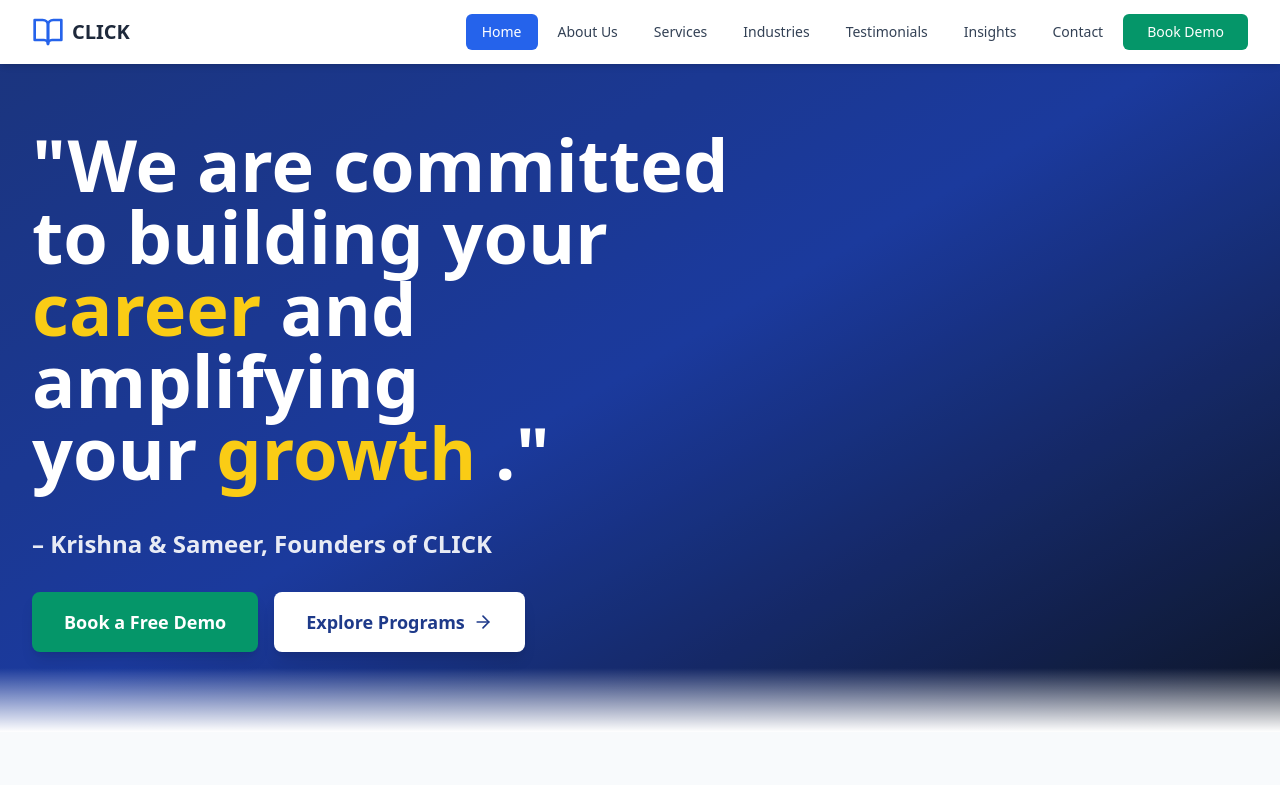
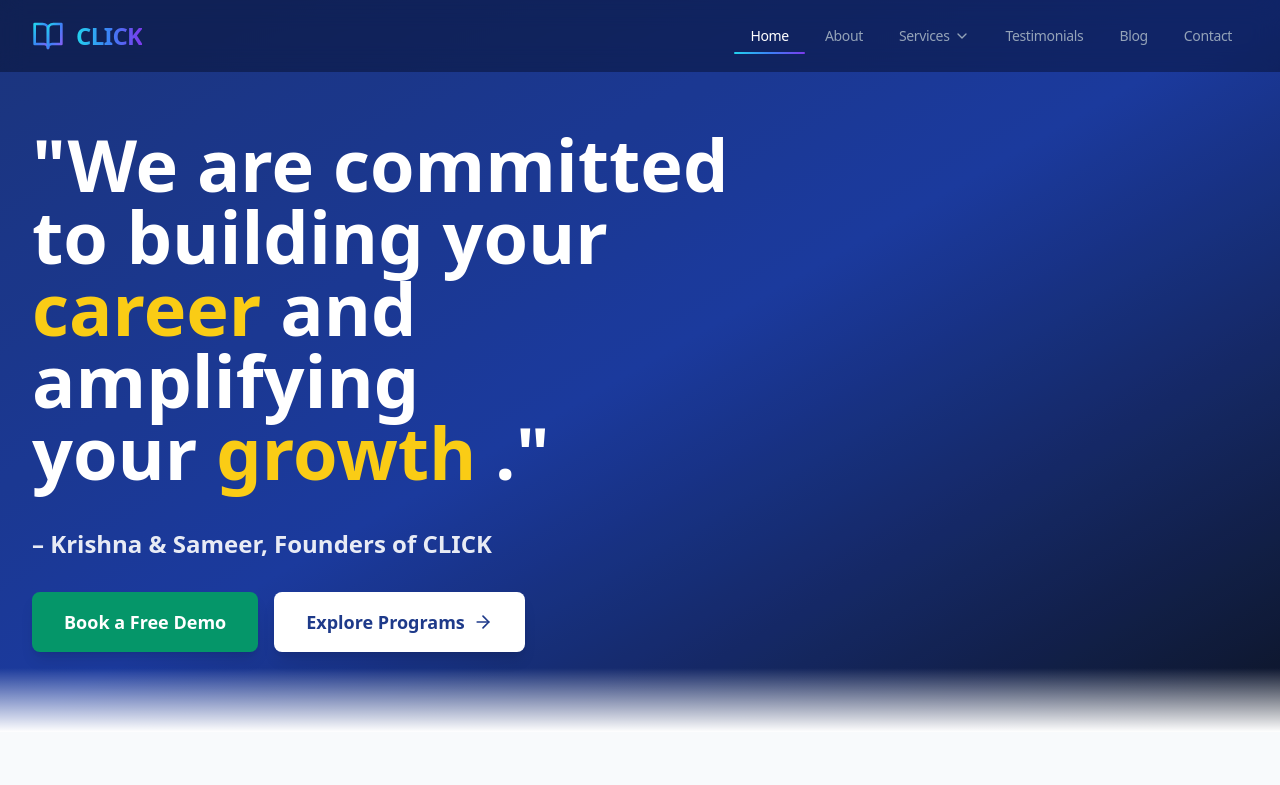
Before and after one commit to elevate-iiitn/C.L.I.C.K, a React (Vite) app: page / in a window 1280 px wide. Shown: the top 785 px of the page. Built offline with nearby package versions, Linux system fonts and the light colour scheme.

Commit message:
Updated Navbar added Animations on hover added dropdown on services made it transparent

```diff
--- a/src/components/Navbar.tsx
+++ b/src/components/Navbar.tsx
@@ -1,5 +1,5 @@
-import { Menu, X, BookOpen } from 'lucide-react';
-import { useState } from 'react';
+import { Menu, X, BookOpen, ChevronDown } from 'lucide-react';
+import { useState, useEffect } from 'react';
 
 interface NavbarProps {
   currentPage: string;
@@ -8,90 +8,264 @@ interface NavbarProps {
 
 export default function Navbar({ currentPage, onNavigate }: NavbarProps) {
   const [isMenuOpen, setIsMenuOpen] = useState(false);
+  const [isScrolled, setIsScrolled] = useState(false);
+  const [isServicesOpen, setIsServicesOpen] = useState(false);
+  const [isMobileServicesOpen, setIsMobileServicesOpen] = useState(false);
+
+  useEffect(() => {
+    const handleScroll = () => {
+      setIsScrolled(window.scrollY > 20);
+    };
+    window.addEventListener('scroll', handleScroll);
+    return () => window.removeEventListener('scroll', handleScroll);
+  }, []);
 
   const navItems = [
     { id: 'home', label: 'Home' },
-    { id: 'about', label: 'About Us' },
-    { id: 'services', label: 'Services' },
-    { id: 'industries', label: 'Industries' },
+    { id: 'about', label: 'About' },
+    { id: 'services', label: 'Services', hasDropdown: true },
     { id: 'testimonials', label: 'Testimonials' },
-    { id: 'blog', label: 'Insights' },
+    { id: 'blog', label: 'Blog' },
     { id: 'contact', label: 'Contact' },
   ];
 
+  const serviceItems = [
+    { id: 'courses', label: 'Courses', active: true },
+    { id: 'seminars', label: 'Seminars', comingSoon: true },
+    { id: 'events', label: 'Live Events', comingSoon: true },
+  ];
+
   return (
-    <nav className="bg-white shadow-md fixed w-full top-0 z-50">
-      <div className="max-w-7xl mx-auto px-4 sm:px-6 lg:px-8">
-        <div className="flex justify-between items-center h-16">
-          <div className="flex items-center cursor-pointer" onClick={() => onNavigate('home')}>
-            <BookOpen className="h-8 w-8 text-blue-600" />
-            <span className="ml-2 text-xl font-bold text-slate-800">CLICK</span>
+    <>
+      <nav
+        className={`fixed w-full top-0 z-50 transition-all duration-500 ${
+          isScrolled
+            ? 'bg-slate-950/60 backdrop-blur-xl shadow-lg shadow-cyan-500/10'
+            : 'bg-slate-950/40 backdrop-blur-md'
+        }`}
+        style={{
+          height: isScrolled ? '64px' : '72px',
+        }}
+      >
+        <div className="max-w-7xl mx-auto px-4 sm:px-6 lg:px-8 h-full">
+          <div className="flex justify-between items-center h-full">
+            {/* Logo */}
+            <div
+              className="flex items-center cursor-pointer group"
+              onClick={() => onNavigate('home')}
+            >
+              <div className="relative">
+                <BookOpen className="h-8 w-8 text-transparent bg-gradient-to-r from-cyan-400 via-blue-500 to-violet-600 bg-clip-text transition-transform duration-300 group-hover:scale-110"
+                  style={{ stroke: 'url(#logo-gradient)' }}
+                />
+                <svg width="0" height="0">
+                  <defs>
+                    <linearGradient id="logo-gradient" x1="0%" y1="0%" x2="100%" y2="100%">
+                      <stop offset="0%" stopColor="#22d3ee" />
+                      <stop offset="50%" stopColor="#3b82f6" />
+                      <stop offset="100%" stopColor="#8b5cf6" />
+                    </linearGradient>
+                  </defs>
+                </svg>
+              </div>
+              <span className="ml-3 text-2xl font-bold bg-gradient-to-r from-cyan-400 via-blue-500 to-violet-600 bg-clip-text text-transparent tracking-tight">
+                CLICK
+              </span>
             </div>
 
+            {/* Desktop Navigation */}
             <div className="hidden md:flex items-center space-x-1">
               {navItems.map((item) => (
+                <div key={item.id} className="relative">
+                  {item.hasDropdown ? (
+                    <div
+                      className="relative"
+                      onMouseEnter={() => setIsServicesOpen(true)}
+                      onMouseLeave={() => setIsServicesOpen(false)}
+                    >
                       <button
-                key={item.id}
-                onClick={() => onNavigate(item.id)}
-                className={`px-4 py-2 rounded-md text-sm font-medium transition-colors ${
-                  currentPage === item.id
-                    ? 'bg-blue-600 text-white'
-                    : 'text-slate-700 hover:bg-slate-100'
+                        className={`px-4 py-2 rounded-lg text-sm font-medium tracking-tight transition-all duration-300 flex items-center gap-1 ${
+                          currentPage === item.id || currentPage === 'courses'
+                            ? 'text-white relative'
+                            : 'text-slate-400 hover:text-white'
                         }`}
                       >
                         {item.label}
+                        <ChevronDown className={`h-4 w-4 transition-transform duration-300 ${isServicesOpen ? 'rotate-180' : ''}`} />
+                        {(currentPage === item.id || currentPage === 'courses') && (
+                          <span className="absolute bottom-0 left-0 right-0 h-0.5 bg-gradient-to-r from-cyan-400 via-blue-500 to-violet-600 rounded-full shadow-lg shadow-cyan-500/50" />
+                        )}
+                      </button>
+
+                      {/* Dropdown */}
+                      <div
+                        className={`absolute top-full left-0 mt-2 w-56 transition-all duration-300 ${
+                          isServicesOpen ? 'opacity-100 translate-y-0 pointer-events-auto' : 'opacity-0 -translate-y-2 pointer-events-none'
+                        }`}
+                      >
+                        <div className="bg-slate-900/95 backdrop-blur-xl rounded-xl border border-slate-700/50 shadow-2xl shadow-cyan-500/10 overflow-hidden">
+                          {serviceItems.map((service) => (
+                            <button
+                              key={service.id}
+                              onClick={() => {
+                                if (!service.comingSoon) {
+                                  onNavigate(service.id);
+                                  setIsServicesOpen(false);
+                                }
+                              }}
+                              className={`w-full text-left px-4 py-3 text-sm transition-all duration-300 flex items-center justify-between ${
+                                service.comingSoon
+                                  ? 'text-slate-500 cursor-not-allowed'
+                                  : currentPage === service.id
+                                  ? 'text-white bg-gradient-to-r from-cyan-500/10 to-violet-500/10 border-l-2 border-cyan-400'
+                                  : 'text-slate-300 hover:text-white hover:bg-slate-800/50'
+                              }`}
+                            >
+                              <span>{service.label}</span>
+                              {service.comingSoon && (
+                                <span className="text-xs px-2 py-0.5 bg-slate-800 rounded-full text-slate-400">Soon</span>
+                              )}
                             </button>
                           ))}
+                        </div>
+                      </div>
+                    </div>
+                  ) : (
                     <button
+                      onClick={() => onNavigate(item.id)}
+                      className={`px-4 py-2 rounded-lg text-sm font-medium tracking-tight transition-all duration-300 relative group ${
+                        currentPage === item.id
+                          ? 'text-white'
+                          : 'text-slate-400 hover:text-white'
+                      }`}
+                    >
+                      {item.label}
+                      {currentPage === item.id && (
+                        <span className="absolute bottom-0 left-0 right-0 h-0.5 bg-gradient-to-r from-cyan-400 via-blue-500 to-violet-600 rounded-full shadow-lg shadow-cyan-500/50" />
+                      )}
+                      {currentPage !== item.id && (
+                        <span className="absolute bottom-0 left-0 right-0 h-0.5 bg-gradient-to-r from-cyan-400 via-blue-500 to-violet-600 rounded-full shadow-lg shadow-cyan-500/50 scale-x-0 group-hover:scale-x-100 transition-transform duration-300 origin-left" />
+                      )}
+                    </button>
+                  )}
+                </div>
+              ))}
+
+              {/* Get Started Button */}
+              {/* <button
                 onClick={() => onNavigate('contact')}
-              className="ml-4 px-6 py-2 bg-emerald-600 text-white rounded-md text-sm font-medium hover:bg-emerald-700 transition-colors"
+                className="ml-4 px-6 py-2.5 bg-gradient-to-r from-cyan-500/10 to-violet-500/10 backdrop-blur-sm text-white rounded-lg text-sm font-medium border border-cyan-500/20 hover:border-cyan-400/40 transition-all duration-300 hover:shadow-lg hover:shadow-cyan-500/25 hover:scale-105"
               >
-              Book Demo
-            </button>
+                Get Started
+              </button> */}
             </div>
 
+            {/* Mobile Menu Button */}
             <div className="md:hidden">
               <button
                 onClick={() => setIsMenuOpen(!isMenuOpen)}
-              className="text-slate-700 hover:text-slate-900"
+                className="text-slate-300 hover:text-white transition-colors duration-300 p-2"
               >
                 {isMenuOpen ? <X className="h-6 w-6" /> : <Menu className="h-6 w-6" />}
               </button>
             </div>
           </div>
         </div>
+      </nav>
 
-      {isMenuOpen && (
-        <div className="md:hidden bg-white border-t">
-          <div className="px-2 pt-2 pb-3 space-y-1">
+      {/* Mobile Menu */}
+      <div
+        className={`fixed inset-y-0 right-0 w-full max-w-sm bg-slate-950/95 backdrop-blur-2xl z-40 md:hidden transition-transform duration-500 ease-in-out ${
+          isMenuOpen ? 'translate-x-0' : 'translate-x-full'
+        }`}
+      >
+        <div className="flex flex-col h-full pt-20 px-6 pb-6 overflow-y-auto">
           {navItems.map((item) => (
+            <div key={item.id}>
+              {item.hasDropdown ? (
+                <div>
                   <button
-                key={item.id}
+                    onClick={() => setIsMobileServicesOpen(!isMobileServicesOpen)}
+                    className={`w-full text-left px-4 py-3 rounded-lg text-base font-medium tracking-tight transition-all duration-300 flex items-center justify-between ${
+                      currentPage === item.id || currentPage === 'courses'
+                        ? 'text-white bg-gradient-to-r from-cyan-500/10 to-violet-500/10'
+                        : 'text-slate-400 hover:text-white hover:bg-slate-800/50'
+                    }`}
+                  >
+                    {item.label}
+                    <ChevronDown className={`h-5 w-5 transition-transform duration-300 ${isMobileServicesOpen ? 'rotate-180' : ''}`} />
+                  </button>
+
+                  <div
+                    className={`overflow-hidden transition-all duration-300 ${
+                      isMobileServicesOpen ? 'max-h-48 opacity-100' : 'max-h-0 opacity-0'
+                    }`}
+                  >
+                    <div className="pl-4 mt-2 space-y-1">
+                      {serviceItems.map((service) => (
+                        <button
+                          key={service.id}
+                          onClick={() => {
+                            if (!service.comingSoon) {
+                              onNavigate(service.id);
+                              setIsMenuOpen(false);
+                              setIsMobileServicesOpen(false);
+                            }
+                          }}
+                          className={`w-full text-left px-4 py-2.5 rounded-lg text-sm transition-all duration-300 flex items-center justify-between ${
+                            service.comingSoon
+                              ? 'text-slate-500 cursor-not-allowed'
+                              : currentPage === service.id
+                              ? 'text-white bg-slate-800/70'
+                              : 'text-slate-400 hover:text-white hover:bg-slate-800/50'
+                          }`}
+                        >
+                          <span>{service.label}</span>
+                          {service.comingSoon && (
+                            <span className="text-xs px-2 py-0.5 bg-slate-800 rounded-full text-slate-500">Soon</span>
+                          )}
+                        </button>
+                      ))}
+                    </div>
+                  </div>
+                </div>
+              ) : (
+                <button
                   onClick={() => {
                     onNavigate(item.id);
                     setIsMenuOpen(false);
                   }}
-                className={`block w-full text-left px-3 py-2 rounded-md text-base font-medium ${
+                  className={`w-full text-left px-4 py-3 rounded-lg text-base font-medium tracking-tight transition-all duration-300 ${
                     currentPage === item.id
-                    ? 'bg-blue-600 text-white'
-                    : 'text-slate-700 hover:bg-slate-100'
+                      ? 'text-white bg-gradient-to-r from-cyan-500/10 to-violet-500/10'
+                      : 'text-slate-400 hover:text-white hover:bg-slate-800/50'
                   }`}
                 >
                   {item.label}
                 </button>
+              )}
+            </div>
           ))}
+
           <button
             onClick={() => {
               onNavigate('contact');
               setIsMenuOpen(false);
             }}
-              className="block w-full text-left px-3 py-2 bg-emerald-600 text-white rounded-md text-base font-medium hover:bg-emerald-700"
+            className="mt-6 w-full px-6 py-3 bg-gradient-to-r from-cyan-500/20 to-violet-500/20 backdrop-blur-sm text-white rounded-lg text-base font-medium border border-cyan-500/30 hover:border-cyan-400/50 transition-all duration-300"
           >
-              Book Demo
+            Get Started
           </button>
         </div>
       </div>
+
+      {/* Mobile Menu Overlay */}
+      {isMenuOpen && (
+        <div
+          className="fixed inset-0 bg-black/60 backdrop-blur-sm z-30 md:hidden transition-opacity duration-300"
+          onClick={() => setIsMenuOpen(false)}
+        />
       )}
-    </nav>
+    </>
   );
 }
```
Lines whose indentation alone changed are shown as unchanged.
